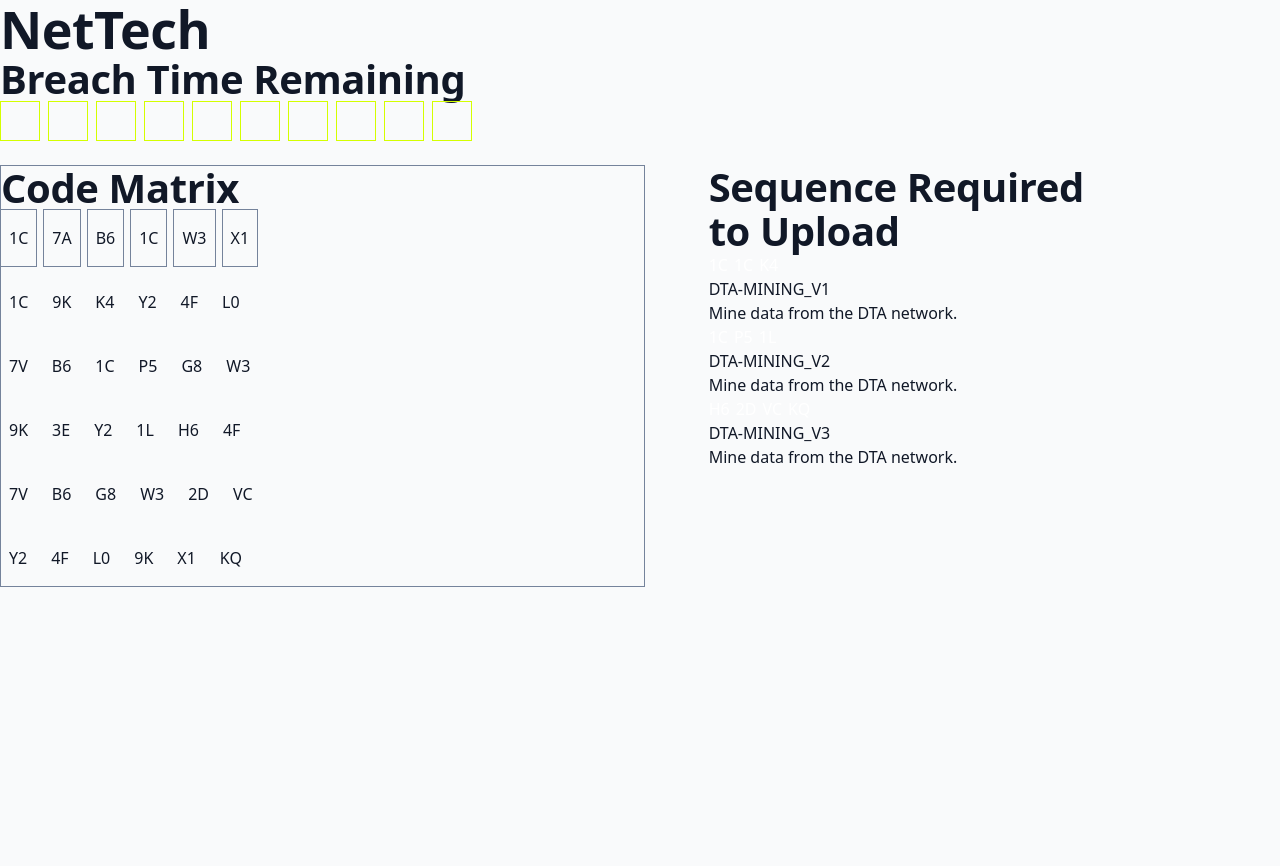
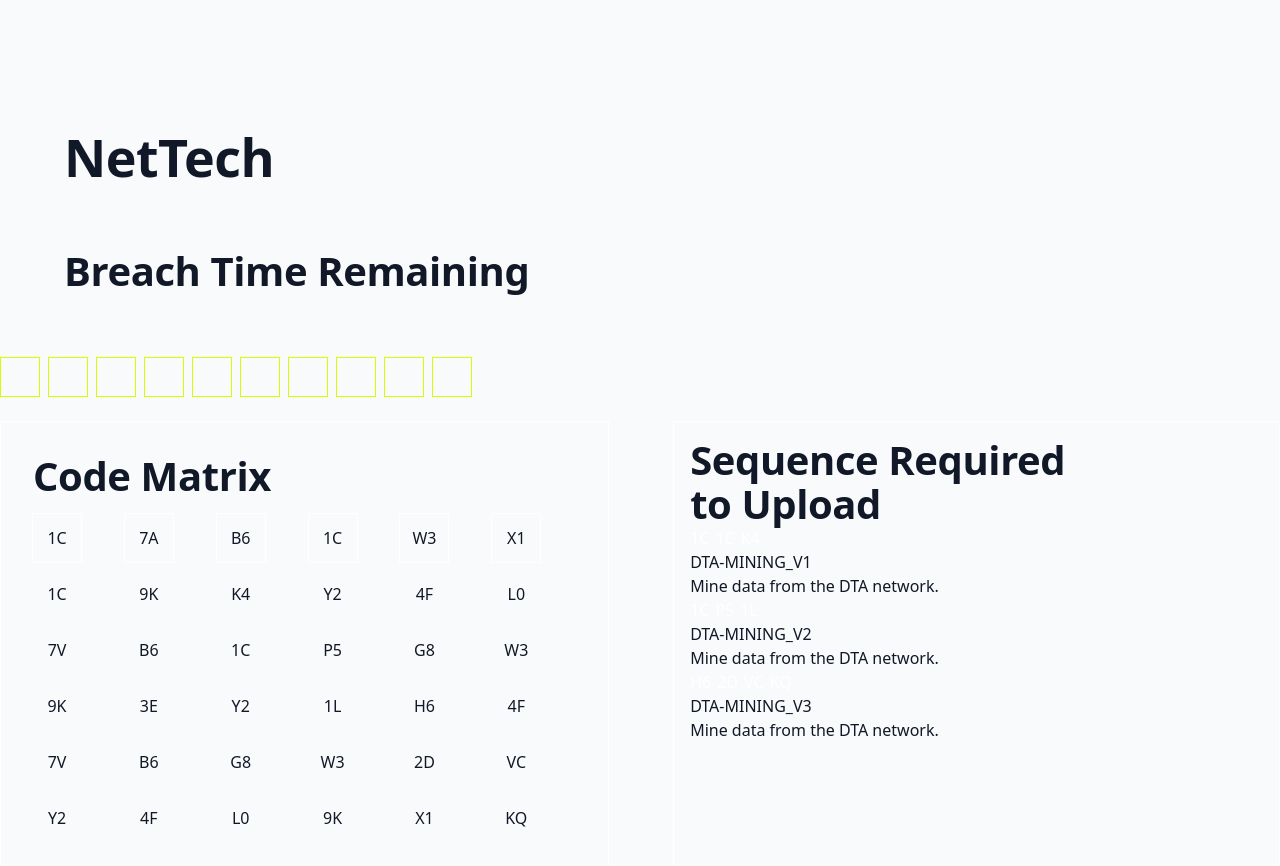
Before and after one commit to marty-marr/nueral-link, a React (Vite) app: page / in a window 1280 px wide. Shown: the top 866 px of the page. Before the commit the page ends 800 px from the top, so only its background shows below. Built offline with nearby package versions, Linux system fonts and the light colour scheme.

Commit message:
feat: adjusted padding of cells, aligned panels

```diff
--- a/src/App.css
+++ b/src/App.css
@@ -116,7 +116,7 @@
 
     /* --- Ink & structure --- */
     --ck-ink:      #E7ECF6;   /* primary text            */
-    --ck-muted:    #75839B;   /* labels / secondary text */
+    --ck-muted: #c29cec;   /* labels / secondary text */
     --ck-line:     rgba(255, 255, 255, 0.08); /* hairlines */
 
     /* --- Type --- */
--- a/src/HackScreenStyle.css
+++ b/src/HackScreenStyle.css
@@ -116,7 +116,7 @@
 
         /* --- Ink & structure --- */
         --ck-ink:      #E7ECF6;   /* primary text            */
-        --ck-muted:    #75839B;   /* labels / secondary text */
+        --ck-muted: rgb(255 255 255 / 0.04);   /* labels / secondary text */
         --ck-line:     rgba(255, 255, 255, 0.08); /* hairlines */
 
         /* --- Type --- */
@@ -223,34 +223,62 @@
     ::-webkit-scrollbar-thumb:hover { background: var(--ck-muted); }
 }
 
+.hack-screen {
+    display: flex;
+    flex-direction: column;
+    margin-top: 4rem;
+}
+
+.screen-headers {
+    display: flex;
+    flex-direction: column;
+    align-items: flex-start;
+    padding: 4rem;
+    gap: 4rem;
+}
+
 .code-window {
     display: flex;
     flex-direction: column;
-    border: 1px solid var(--ck-muted);
+    border: 1px solid white;
     width: 650px;
+    padding: 2rem;
+}
+
+.code-window-title {
+    margin-bottom: 1rem;
 }
 
 .breach-panels {
     display: flex;
+    justify-content: center;
     gap: 4rem;
-    align-items: flex-start;
+
+}
+
+.sequence-window {
+    display: flex;
+    flex-direction: column;
+    border: 1px solid white;
+    width: 650px;
+    padding: 16px;
 
 }
 
 .code-matrix-numbers {
-    display: flex;
-    flex-direction: column; /* stack the ROWS vertically */
+    display: grid;
+    grid-template-columns: repeat(6, 1fr);
     gap: 8px;
 }
 
-.code-matrix-row {
-    display: flex;
-    flex-direction: row; /* lay cells within a row out horizontally */
-    gap: 8px;
-}
 
 .cell {
-    padding: 16px 8px;
+    width: 40px;
+    height: 40px;
+    display: flex;
+    align-items: center;
+    justify-content: center;
+    padding: 1.5rem 1.5rem;
     cursor: pointer;
 }
 
@@ -260,13 +288,13 @@
 
 .cell.used {
     color: var(--ck-magenta);
-    background-color: var(--ck-muted);
+    background-color: rgb(255 255 255 / 0.04);
     font-weight: bold;
 }
 
 .cell.selectable {
     cursor: pointer;
-    outline: 1px solid var(--ck-muted);
+    outline: 1px solid white;
 }
 
 .cell.selectable:hover {
--- a/src/components/BreachProtocol/BreachProtocol.tsx
+++ b/src/components/BreachProtocol/BreachProtocol.tsx
@@ -28,7 +28,7 @@ export function BreachProtocol({ grid }: BreachProtocolProps) {
                     />
                 </div>
 
-                <div className="hack-window">
+                <div className="sequence-window">
                     <h2 className="hack-window-title">Sequence Required to Upload</h2>
                     <HackSequenceList hacks={hacks} bufferValues={buffer.map((c) => c.value)} completedHacks={completedHacks} />
                 </div>
--- a/src/components/BreachProtocol/CodeMatrix.tsx
+++ b/src/components/BreachProtocol/CodeMatrix.tsx
@@ -8,14 +8,13 @@ type CodeMatrixProps = {
 export function CodeMatrix({ grid, isSelectable, isUsed, onSelect }: CodeMatrixProps) {
     return (
         <div className="code-matrix-numbers">
-            {grid.map((rowValues, row) => (
-                <div className="code-matrix-row" key={row}>
-                    {rowValues.map((value, col) => {
+            {grid.map((rowValues, row) =>
+                rowValues.map((value, col) => {
                     const selectable = isSelectable(row, col);
                     const used = isUsed(row, col);
                     return (
                         <div
-                                key={col}
+                            key={`${row}-${col}`}
                             className={[
                                 'cell',
                                 selectable ? 'selectable' : '',
@@ -26,9 +25,8 @@ export function CodeMatrix({ grid, isSelectable, isUsed, onSelect }: CodeMatrixP
                             {value}
                         </div>
                     );
-                    })}
-                </div>
-            ))}
+                })
+            )}
         </div>
     );
 }
--- a/src/components/HackScreen.tsx
+++ b/src/components/HackScreen.tsx
@@ -8,10 +8,12 @@ const codeMatrixGrid = chunkArray(codeMatrixNumbers, 6);
 function HackScreen() {
     return (
         <div className="hack-screen">
+            <div className='screen-headers'>
             <h1 className="brand-name">NetTech</h1>
 
-            <div className="hack-window">
+            <div className="breach-time">
                 <h2 className="hack-window-title">Breach Time Remaining</h2>
+            </div>
             </div>
 
             <BreachProtocol grid={codeMatrixGrid} />
```
Lines whose indentation alone changed are shown as unchanged.
